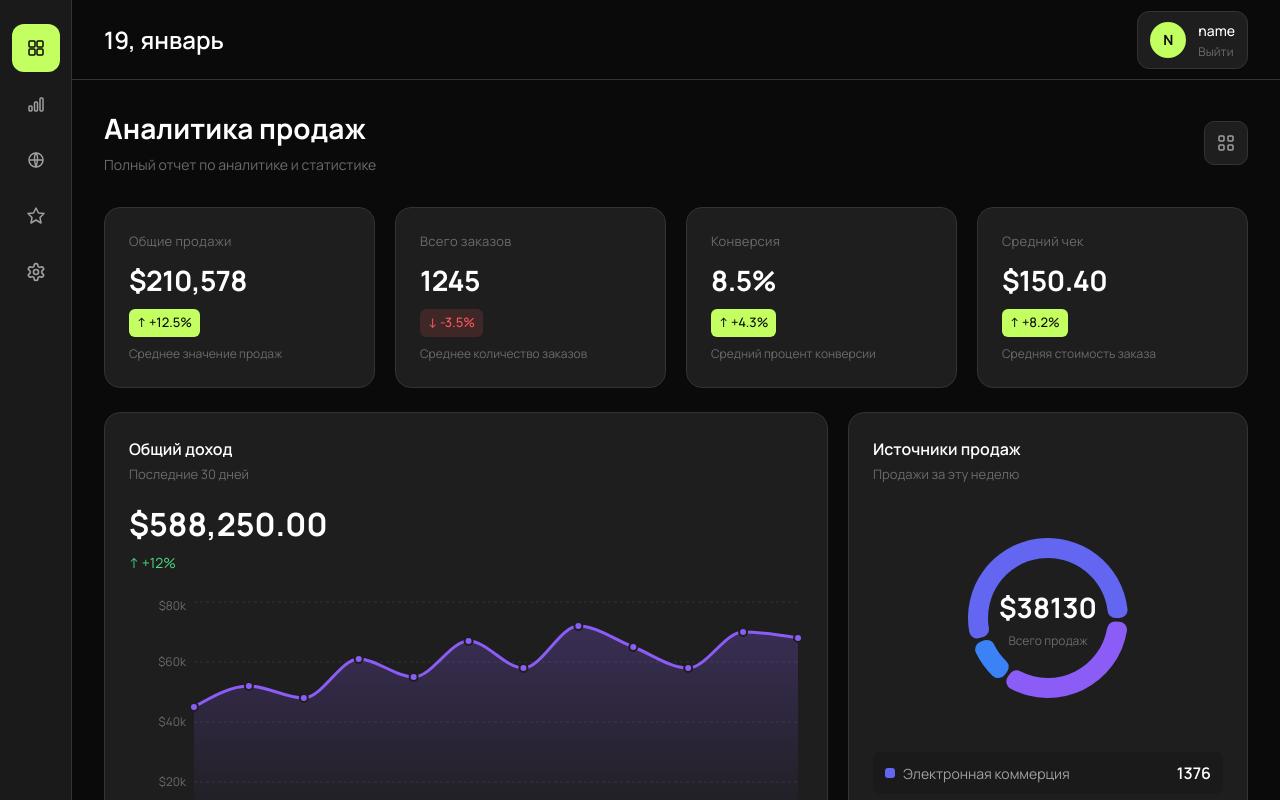
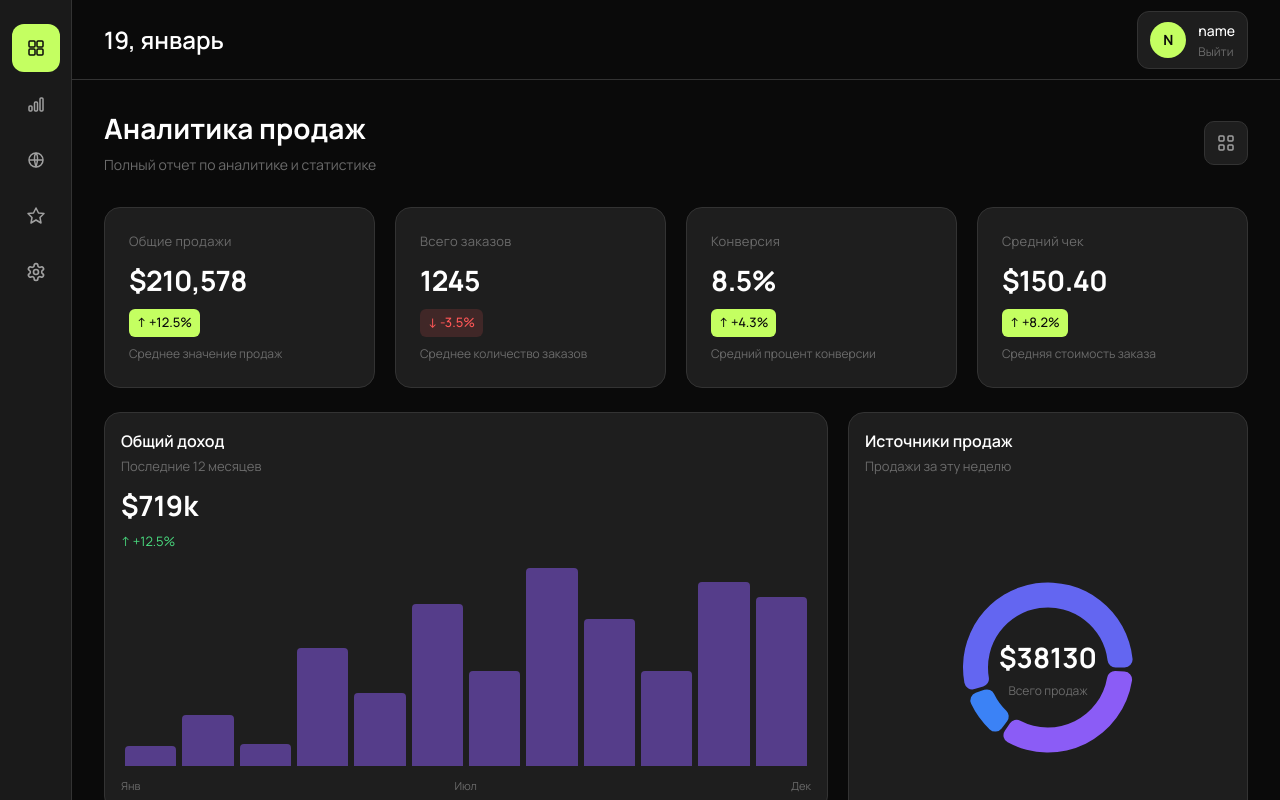
Before and after one commit to NikolayViktorovich/b2b-analytics-dashboard, a React (Vite) app: page /login in a window 1280 px wide. Both pictures are taken after typing "name@example.com", "Sample123" into the empty fields and a click on the button "Войти". Shown: the top 800 px of the page. Built offline with nearby package versions, Linux system fonts and the light colour scheme; the HTML template or start-up script is replaced by a standard one.

Commit message:
charts-card

```diff
--- a/src/components/widgets/ProductTable.tsx
+++ b/src/components/widgets/ProductTable.tsx
@@ -15,20 +15,30 @@ const ProductTable = ({ products }: Props) => {
     background: 'var(--bg-card)',
     border: '1px solid var(--border-color)',
     borderRadius: '16px',
-    padding: '24px',
+    padding: '16px',
+    height: '400px',
+    display: 'flex',
+    flexDirection: 'column',
   }
 
   const headerStyle: React.CSSProperties = {
     display: 'flex',
     alignItems: 'center',
     justifyContent: 'space-between',
-    marginBottom: '20px',
+    marginBottom: '16px',
+    flexShrink: 0,
   }
 
   const titleStyle: React.CSSProperties = {
     fontSize: '16px',
     fontWeight: 600,
     color: 'var(--text-primary)',
+  }
+
+  const tableWrap: React.CSSProperties = {
+    flex: 1,
+    overflowY: 'auto',
+    overflowX: 'hidden',
   }
 
   const tableStyle: React.CSSProperties = {
@@ -58,6 +68,7 @@ const ProductTable = ({ products }: Props) => {
         <div style={titleStyle}>Самые продаваемые товары</div>
       </div>
 
+      <div style={tableWrap}>
         <table style={tableStyle}>
           <thead>
             <tr>
@@ -81,6 +92,7 @@ const ProductTable = ({ products }: Props) => {
           </tbody>
         </table>
       </div>
+    </div>
   )
 }
 
--- a/src/components/widgets/RevenueChart.tsx
+++ b/src/components/widgets/RevenueChart.tsx
@@ -1,176 +1,146 @@
-import { XAxis, YAxis, CartesianGrid, Tooltip, ResponsiveContainer, Area, AreaChart } from 'recharts'
 import { useState } from 'react'
 
-interface Props {
+interface P {
   data: any[]
 }
 
-const CustomTooltip = ({ active, payload }: any) => {
-  if (!active || !payload || !payload.length) return null
+const RevenueChart = ({ data }: P) => {
+  const [hovIdx, setHovIdx] = useState<number | null>(null)
 
-  const tooltipStyle: React.CSSProperties = {
-    background: 'var(--bg-card)',
-    border: '1px solid var(--border-color)',
-    borderRadius: '12px',
-    padding: '12px 16px',
-    boxShadow: '0 8px 24px rgba(0, 0, 0, 0.4)',
-  }
+  const max = Math.max(...data.map(d => d.value))
+  const min = Math.min(...data.map(d => d.value))
+  const range = max - min
+  const totalVal = data.reduce((sum, d) => sum + d.value, 0)
 
-  const labelStyle: React.CSSProperties = {
-    fontSize: '12px',
-    color: 'var(--text-muted)',
-    marginBottom: '4px',
-  }
-
-  const valueStyle: React.CSSProperties = {
-    fontSize: '18px',
-    fontWeight: 700,
-    color: 'var(--chart-purple)',
-    display: 'flex',
-    alignItems: 'center',
-    gap: '6px',
-  }
-
-  const badgeStyle: React.CSSProperties = {
-    background: 'rgba(139, 92, 246, 0.2)',
-    color: 'var(--chart-purple)',
-    padding: '2px 8px',
-    borderRadius: '6px',
-    fontSize: '11px',
-    fontWeight: 600,
-  }
-
-  return (
-    <div style={tooltipStyle}>
-      <div style={labelStyle}>{payload[0].payload.month}</div>
-      <div style={valueStyle}>
-        ${payload[0].value.toLocaleString()}
-        <span style={badgeStyle}>Доход</span>
-      </div>
-    </div>
-  )
-}
-
-const RevenueChart = ({ data }: Props) => {
-  const [activeIdx, setActiveIdx] = useState<number | null>(null)
-  const cardStyle: React.CSSProperties = {
+  const card: React.CSSProperties = {
     background: 'var(--bg-card)',
     border: '1px solid var(--border-color)',
     borderRadius: '16px',
-    padding: '24px',
+    padding: '16px',
+    height: '400px',
+    display: 'flex',
+    flexDirection: 'column',
   }
 
-  const headerStyle: React.CSSProperties = {
-    marginBottom: '24px',
+  const header: React.CSSProperties = {
+    marginBottom: '16px',
+    flexShrink: 0,
   }
 
-  const titleStyle: React.CSSProperties = {
+  const title: React.CSSProperties = {
     fontSize: '16px',
     fontWeight: 600,
     color: 'var(--text-primary)',
     marginBottom: '4px',
   }
 
-  const subtitleStyle: React.CSSProperties = {
+  const subtitle: React.CSSProperties = {
     fontSize: '13px',
     color: 'var(--text-muted)',
-    marginBottom: '16px',
+    marginBottom: '8px',
   }
 
-  const valueStyle: React.CSSProperties = {
-    fontSize: '32px',
+  const total: React.CSSProperties = {
+    fontSize: '28px',
     fontWeight: 700,
     color: 'var(--text-primary)',
     marginBottom: '4px',
   }
 
-  const changeStyle: React.CSSProperties = {
-    fontSize: '14px',
-    color: 'var(--chart-green)',
+  const change: React.CSSProperties = {
+    fontSize: '13px',
+    color: '#4ade80',
     display: 'inline-flex',
     alignItems: 'center',
     gap: '4px',
   }
 
+  const chartWrap: React.CSSProperties = {
+    position: 'relative',
+    display: 'flex',
+    alignItems: 'flex-end',
+    gap: '6px',
+    padding: '0 4px',
+    flex: 1,
+  }
+
+  const bar = (idx: number, val: number): React.CSSProperties => {
+    const h = ((val - min) / range) * 100
+    const isHov = hovIdx === idx
+    return {
+      flex: 1,
+      height: `${Math.max(h, 10)}%`,
+      background: isHov ? '#8b5cf6' : 'rgba(139, 92, 246, 0.5)',
+      borderRadius: '4px 4px 0 0',
+      cursor: 'pointer',
+      transition: 'all 0.15s',
+      position: 'relative',
+    }
+  }
+
+  const tooltip: React.CSSProperties = {
+    position: 'absolute',
+    bottom: '100%',
+    left: '50%',
+    transform: 'translateX(-50%)',
+    background: 'var(--bg-primary)',
+    border: '1px solid var(--border-color)',
+    borderRadius: '8px',
+    padding: '8px 12px',
+    marginBottom: '8px',
+    whiteSpace: 'nowrap',
+    fontSize: '12px',
+    pointerEvents: 'none',
+    zIndex: 10,
+    boxShadow: '0 4px 12px rgba(0,0,0,0.3)',
+  }
+
+  const labels: React.CSSProperties = {
+    display: 'flex',
+    justifyContent: 'space-between',
+    marginTop: '12px',
+    fontSize: '11px',
+    color: 'var(--text-muted)',
+    flexShrink: 0,
+  }
+
   return (
-    <div style={cardStyle}>
-      <div style={headerStyle}>
-        <div style={titleStyle}>Общий доход</div>
-        <div style={subtitleStyle}>Последние 30 дней</div>
-        <div style={valueStyle}>$588,250.00</div>
-        <div style={changeStyle}>
-          ↑ +12%
+    <div style={card}>
+      <div style={header}>
+        <div style={title}>Общий доход</div>
+        <div style={subtitle}>Последние 12 месяцев</div>
+        <div style={total}>${(totalVal / 1000).toFixed(0)}k</div>
+        <div style={change}>
+          ↑ +12.5%
         </div>
       </div>
 
-      <div style={{ width: '100%', height: '280px' }}>
-        <ResponsiveContainer width="100%" height="100%">
-          <AreaChart
-            data={data}
-            onMouseMove={(state) => {
-              if (state.isTooltipActive) {
-                setActiveIdx(state.activeTooltipIndex ?? null)
-              } else {
-                setActiveIdx(null)
-              }
-            }}
-            onMouseLeave={() => setActiveIdx(null)}
+      <div style={chartWrap}>
+        {data.map((d, i) => (
+          <div
+            key={i}
+            style={bar(i, d.value)}
+            onMouseEnter={() => setHovIdx(i)}
+            onMouseLeave={() => setHovIdx(null)}
           >
-            <defs>
-              <linearGradient id="colorValue" x1="0" y1="0" x2="0" y2="1">
-                <stop offset="5%" stopColor="var(--chart-purple)" stopOpacity={0.4}/>
-                <stop offset="95%" stopColor="var(--chart-purple)" stopOpacity={0}/>
-              </linearGradient>
-            </defs>
-            <CartesianGrid strokeDasharray="3 3" stroke="var(--border-color)" vertical={false} />
-            <XAxis
-              dataKey="month"
-              stroke="var(--text-muted)"
-              style={{ fontSize: '12px' }}
-              axisLine={false}
-              tickLine={false}
-            />
-            <YAxis
-              stroke="var(--text-muted)"
-              style={{ fontSize: '12px' }}
-              axisLine={false}
-              tickLine={false}
-              tickFormatter={(value) => `$${(value / 1000).toFixed(0)}k`}
-            />
-            <Tooltip
-              content={<CustomTooltip />}
-              cursor={{ stroke: 'var(--chart-purple)', strokeWidth: 2, strokeDasharray: '5 5' }}
-            />
-            <Area
-              type="monotone"
-              dataKey="value"
-              stroke="var(--chart-purple)"
-              strokeWidth={3}
-              fill="url(#colorValue)"
-              dot={(props: any) => {
-                const { cx, cy, index } = props
-                const isActive = index === activeIdx
-                return (
-                  <circle
-                    cx={cx}
-                    cy={cy}
-                    r={isActive ? 6 : 4}
-                    fill="var(--chart-purple)"
-                    stroke="var(--bg-card)"
-                    strokeWidth={2}
-                    style={{ transition: 'all 0.2s' }}
-                  />
-                )
-              }}
-              activeDot={{
-                r: 8,
-                fill: 'var(--chart-purple)',
-                stroke: 'var(--bg-card)',
-                strokeWidth: 3,
-              }}
-            />
-          </AreaChart>
-        </ResponsiveContainer>
+            {hovIdx === i && (
+              <div style={tooltip}>
+                <div style={{ color: 'var(--text-muted)', marginBottom: '4px', fontSize: '11px' }}>
+                  {d.month}
+                </div>
+                <div style={{ color: '#8b5cf6', fontWeight: 600, fontSize: '14px' }}>
+                  ${(d.value / 1000).toFixed(1)}k
+                </div>
+              </div>
+            )}
+          </div>
+        ))}
+      </div>
+
+      <div style={labels}>
+        <span>{data[0]?.month}</span>
+        <span>{data[Math.floor(data.length / 2)]?.month}</span>
+        <span>{data[data.length - 1]?.month}</span>
       </div>
     </div>
   )
--- a/src/components/widgets/SourcesChart.tsx
+++ b/src/components/widgets/SourcesChart.tsx
@@ -76,7 +76,8 @@ const SourcesChart = ({ data }: Props) => {
     background: 'var(--bg-card)',
     border: '1px solid var(--border-color)',
     borderRadius: '16px',
-    padding: '24px',
+    padding: '16px',
+    height: '816px',
     display: 'flex',
     flexDirection: 'column',
     position: 'relative',
@@ -84,7 +85,8 @@ const SourcesChart = ({ data }: Props) => {
   }
 
   const headerStyle: React.CSSProperties = {
-    marginBottom: '24px',
+    marginBottom: '16px',
+    flexShrink: 0,
   }
 
   const titleStyle: React.CSSProperties = {
@@ -102,9 +104,11 @@ const SourcesChart = ({ data }: Props) => {
   const chartWrap: React.CSSProperties = {
     position: 'relative',
     width: '100%',
-    height: '220px',
-    marginBottom: '24px',
+    flex: 1,
+    marginBottom: '16px',
     outline: 'none',
+    minHeight: '300px',
+    flexShrink: 0,
   }
 
   const centerTxt: React.CSSProperties = {
@@ -165,6 +169,8 @@ const SourcesChart = ({ data }: Props) => {
     display: 'flex',
     flexDirection: 'column',
     gap: '12px',
+    flex: 1,
+    overflowY: 'auto',
   }
 
   const legendItem = (idx: number): React.CSSProperties => ({
@@ -210,7 +216,7 @@ const SourcesChart = ({ data }: Props) => {
               cx="50%"
               cy="50%"
               innerRadius={60}
-              outerRadius={80}
+              outerRadius={85}
               paddingAngle={3}
               dataKey="value"
               activeIndex={activeIdx ?? undefined}
--- a/src/components/widgets/StatCard.tsx
+++ b/src/components/widgets/StatCard.tsx
@@ -9,9 +9,9 @@ interface Props {
 
 const StatCard = ({ label, value, change, subtitle }: Props) => {
   const hasChange = change !== undefined
-  const isPositive = change && change > 0
+  const pos = change && change > 0
 
-  const cardStyle: React.CSSProperties = {
+  const card: React.CSSProperties = {
     background: 'var(--bg-card)',
     border: '1px solid var(--border-color)',
     borderRadius: '16px',
@@ -19,7 +19,7 @@ const StatCard = ({ label, value, change, subtitle }: Props) => {
     transition: 'all 0.2s',
   }
 
-  const labelStyle: React.CSSProperties = {
+  const lbl: React.CSSProperties = {
     fontSize: '13px',
     color: 'var(--text-muted)',
     marginBottom: '8px',
@@ -27,7 +27,7 @@ const StatCard = ({ label, value, change, subtitle }: Props) => {
     letterSpacing: '0.3px',
   }
 
-  const valueStyle: React.CSSProperties = {
+  const val: React.CSSProperties = {
     fontSize: '28px',
     fontWeight: 700,
     color: 'var(--text-primary)',
@@ -35,7 +35,7 @@ const StatCard = ({ label, value, change, subtitle }: Props) => {
     letterSpacing: '-0.5px',
   }
 
-  const changeStyle: React.CSSProperties = {
+  const chg: React.CSSProperties = {
     fontSize: '13px',
     fontWeight: 500,
     display: 'inline-flex',
@@ -43,26 +43,26 @@ const StatCard = ({ label, value, change, subtitle }: Props) => {
     gap: '4px',
     padding: '4px 8px',
     borderRadius: '6px',
-    color: isPositive ? 'var(--bg-primary)' : 'var(--error)',
-    background: isPositive ? 'var(--accent-primary)' : 'rgba(255, 87, 87, 0.15)',
+    color: pos ? 'var(--bg-primary)' : 'var(--error)',
+    background: pos ? 'var(--accent-primary)' : 'rgba(255,87,87,0.15)',
   }
 
-  const subtitleStyle: React.CSSProperties = {
+  const sub: React.CSSProperties = {
     fontSize: '12px',
     color: 'var(--text-muted)',
     marginTop: '8px',
   }
 
   return (
-    <div style={cardStyle}>
-      <div style={labelStyle}>{label}</div>
-      <div style={valueStyle}>{value}</div>
+    <div style={card}>
+      <div style={lbl}>{label}</div>
+      <div style={val}>{value}</div>
       {hasChange && (
-        <div style={changeStyle}>
-          {isPositive ? '↑' : '↓'} {formatPercent(change)}
+        <div style={chg}>
+          {pos ? '↑' : '↓'} {formatPercent(change)}
         </div>
       )}
-      {subtitle && <div style={subtitleStyle}>{subtitle}</div>}
+      {subtitle && <div style={sub}>{subtitle}</div>}
     </div>
   )
 }
```
Lines whose indentation alone changed are shown as unchanged.
